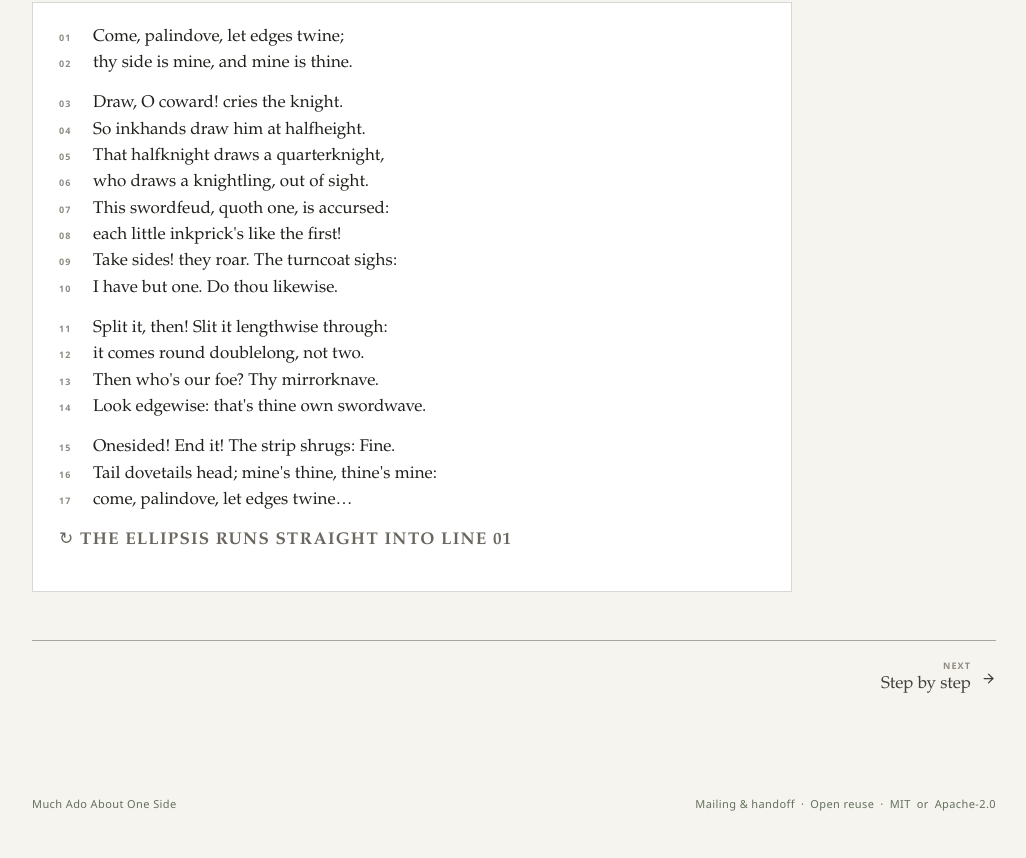
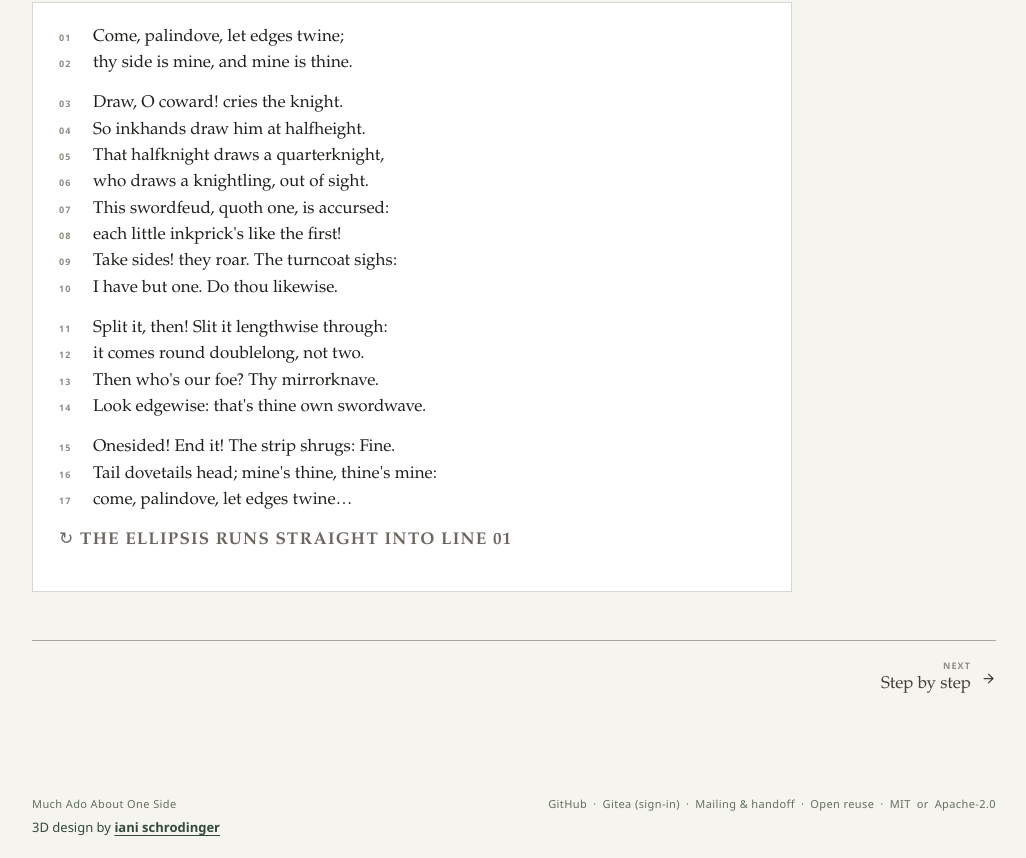
Before and after one commit to presempathy-awb/muchadoaboutoneside, a React (Vite) app: page /calligraphy in a window 1280 px wide. Shown: the part 2936-3794 px from the top of the page, without its empty margins (239-1265 px from the left). Before the commit the page ends 3768 px from the top, so only its background shows below. Built offline with nearby package versions, Linux system fonts and the light colour scheme; a web font is replaced by a local one.

Commit message:
Credit iani schrodinger for the 3D design (#5)

```diff
--- a/src/components/app-shell.tsx
+++ b/src/components/app-shell.tsx
@@ -10,6 +10,7 @@ import {
   PenLine,
 } from "lucide-react";
 import { useEffect } from "react";
+import { DesignCredit } from "@/components/design-credit";
 
 const links = [
   {
@@ -138,8 +139,27 @@ export function AppShell() {
           <Outlet />
         </main>
         <footer className="page-footer">
-          <span>Much Ado About One Side</span>
+          <div className="page-footer-credit">
+            <span>Much Ado About One Side</span>
+            <DesignCredit />
+          </div>
           <span className="page-footer-links">
+            <a
+              href="https://github.com/presempathy-awb/muchadoaboutoneside"
+              target="_blank"
+              rel="noopener noreferrer"
+            >
+              GitHub
+            </a>
+            <span aria-hidden="true">·</span>
+            <a
+              href="https://git.telpher.stream/awb/muchadoaboutoneside"
+              target="_blank"
+              rel="noopener noreferrer"
+            >
+              Gitea (sign-in)
+            </a>
+            <span aria-hidden="true">·</span>
             <Link to="/instructions" hash="send">
               Mailing & handoff
             </Link>
--- /dev/null
+++ b/src/components/design-credit.tsx
@@ -0,0 +1,14 @@
+export function DesignCredit() {
+  return (
+    <span className="design-credit">
+      3D design by{" "}
+      <a
+        href="https://www.facebook.com/profile.php?id=100009324056794"
+        target="_blank"
+        rel="noopener noreferrer"
+      >
+        iani schrodinger
+      </a>
+    </span>
+  );
+}
--- a/src/foil.css
+++ b/src/foil.css
@@ -74,6 +74,15 @@
   font-weight: 650;
   letter-spacing: 1.1px;
   text-transform: uppercase;
+}
+
+.foil-intro-note .design-credit {
+  display: block;
+  margin-top: 12px;
+  font-size: 13px;
+  font-weight: 400;
+  letter-spacing: normal;
+  text-transform: none;
 }
 
 .foil-brief-link {
--- a/src/pages/foil.tsx
+++ b/src/pages/foil.tsx
@@ -16,6 +16,7 @@ import {
 } from "lucide-react";
 import { lazy, Suspense, useState } from "react";
 import { ArtistReuse } from "@/components/artist-reuse";
+import { DesignCredit } from "@/components/design-credit";
 import { DimensionsOverview } from "@/components/dimensions-overview";
 import FabricationPreview from "@/components/fabrication-preview";
 import FlatFoilPreview from "@/components/flat-foil-preview";
@@ -63,6 +64,7 @@ export default function FoilEdition() {
               read the hand-lettering brief
             </Link>
           </span>
+          <DesignCredit />
         </div>
       </header>
 
--- a/src/styles.css
+++ b/src/styles.css
@@ -576,6 +576,23 @@ h1 em {
   font-size: 11px;
   color: #63705c;
   letter-spacing: 0.4px;
+}
+.page-footer-credit {
+  display: grid;
+  align-content: start;
+  gap: 5px;
+  min-width: 0;
+}
+.design-credit {
+  color: #344b3c;
+  font-size: 13px;
+  line-height: 1.6;
+  letter-spacing: normal;
+}
+.design-credit a {
+  font-weight: 600;
+  text-decoration: underline;
+  text-underline-offset: 3px;
 }
 .page-footer-links {
   display: inline-flex;
@@ -1316,6 +1333,7 @@ h2[id] {
     margin-top: 5px;
   }
   .page-footer {
+    flex-direction: column;
     padding: 34px 18px 18px;
     font-size: 10px;
   }
@@ -1384,7 +1402,7 @@ h2[id] {
 }
 @media (max-width: 640px) {
   .page-footer-links {
-    justify-content: flex-end;
+    justify-content: flex-start;
   }
   .artist-reuse {
     margin-top: 42px;
```
Also changed, not shown: PUBLIC_SNAPSHOT.json, 1 other file (tests, documents, lock files or other folders).
